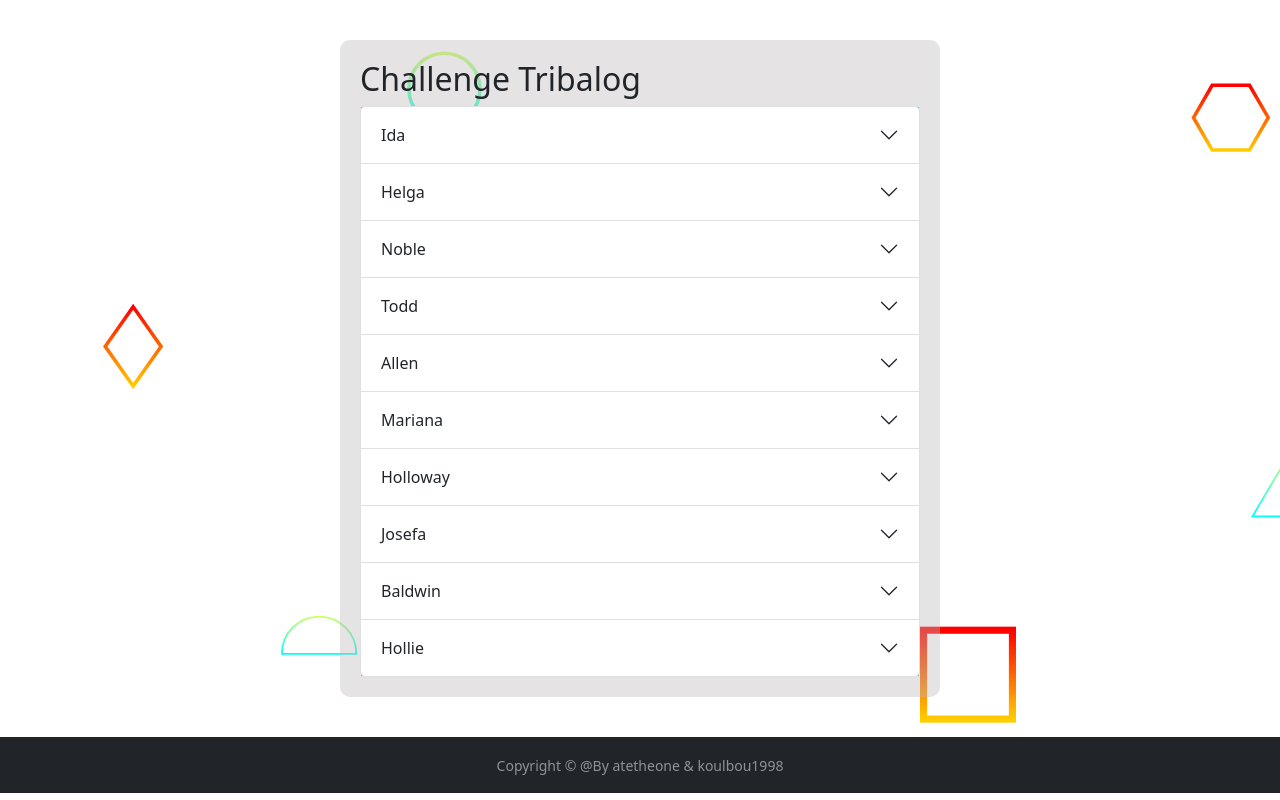
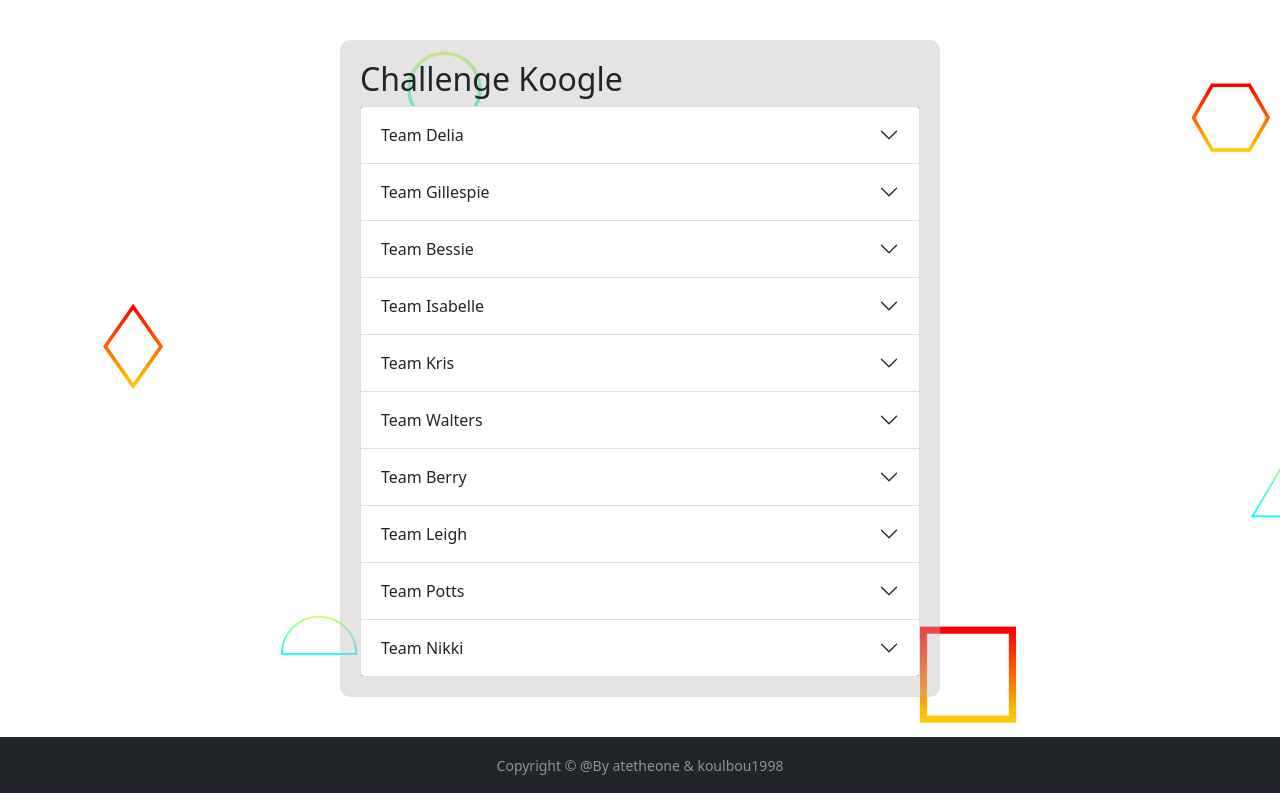
Before and after one commit to sekassel/douala2022, an Angular app in the folder sudoku-solved-log/sudoku-solved-log-ui/: page / in a window 1280 px wide. Built offline with nearby package versions, Linux system fonts and the light colour scheme.

Commit message:
progress bar

```diff
--- a/sudoku-solved-log/sudoku-solved-log-ui/src/app/app.module.ts
+++ b/sudoku-solved-log/sudoku-solved-log-ui/src/app/app.module.ts
@@ -6,6 +6,7 @@ import { AppComponent } from './app.component';
 import { SudokuLogComponent } from './components/sudoku-log/sudoku-log.component';
 import { TeamComponent } from './components/team/team.component';
 import { NgbModule } from '@ng-bootstrap/ng-bootstrap';
+import { CommonModule } from '@angular/common';
 
 @NgModule({
   declarations: [
@@ -16,7 +17,8 @@ import { NgbModule } from '@ng-bootstrap/ng-bootstrap';
   imports: [
     BrowserModule,
     AppRoutingModule,
-    NgbModule
+    NgbModule,
+    CommonModule
   ],
   providers: [],
   bootstrap: [AppComponent]
--- a/sudoku-solved-log/sudoku-solved-log-ui/src/app/components/sudoku-log/sudoku-log.component.html
+++ b/sudoku-solved-log/sudoku-solved-log-ui/src/app/components/sudoku-log/sudoku-log.component.html
@@ -5,13 +5,16 @@
 
     <ngb-accordion class="teams" #acc="ngbAccordion" activeIds="config-panel-one">
         <ngb-panel
-            [title]="team.teamName"
+            [title]="'Team '+ team.teamName"
             [id]="team.teamName"
             *ngFor="let team of challengeStarter.teams; let i = index"
         >
             <ng-template ngbPanelContent>
                 <app-team
-
+                    [members]="team.members"
+                    [startDate]="team.startDate"
+                    [sudokus]="team.sudokus"
+                    [sudokuSolved]="team.solvedSudokus"
 
                 >
                 </app-team>
--- a/sudoku-solved-log/sudoku-solved-log-ui/src/app/components/sudoku-log/sudoku-log.component.ts
+++ b/sudoku-solved-log/sudoku-solved-log-ui/src/app/components/sudoku-log/sudoku-log.component.ts
@@ -11,71 +11,91 @@ export class SudokuLogComponent implements OnInit {
 
 
   challengeStarter = {
-    "challengeId": "a4deb59f-7b25-4077-b645-0c7636be408d",
-    "challengeName": "Tribalog",
+    "challengeId": "9a152c01-5805-4489-a8fb-a5ee45ba01af",
+    "challengeName": "Koogle",
     "teams": [
       {
         "id": 0,
-        "startDate": "2022-05-16T08:01",
-        "teamName": "Ida",
-        "solvedSudokus": 4
+        "startDate": "2022-05-12T01:27",
+        "teamName": "Delia",
+        "members": 5,
+        "solvedSudokus": 2,
+        "sudokus": 8
       },
       {
         "id": 1,
-        "startDate": "2022-05-13T08:22",
-        "teamName": "Helga",
-        "solvedSudokus": 1
+        "startDate": "2022-05-09T08:11",
+        "teamName": "Gillespie",
+        "members": 4,
+        "solvedSudokus": 6,
+        "sudokus": 8
       },
       {
         "id": 2,
-        "startDate": "2022-05-19T09:11",
-        "teamName": "Noble",
-        "solvedSudokus": 2
+        "startDate": "2022-05-13T12:10",
+        "teamName": "Bessie",
+        "members": 4,
+        "solvedSudokus": 0,
+        "sudokus": 8
       },
       {
         "id": 3,
-        "startDate": "2022-05-10T05:43",
-        "teamName": "Todd",
-        "solvedSudokus": 1
+        "startDate": "2022-05-30T02:19",
+        "teamName": "Isabelle",
+        "members": 5,
+        "solvedSudokus": 3,
+        "sudokus": 8
       },
       {
         "id": 4,
-        "startDate": "2022-05-21T01:06",
-        "teamName": "Allen",
-        "solvedSudokus": 2
+        "startDate": "2022-05-24T01:32",
+        "teamName": "Kris",
+        "members": 2,
+        "solvedSudokus": 0,
+        "sudokus": 8
       },
       {
         "id": 5,
-        "startDate": "2022-05-19T03:27",
-        "teamName": "Mariana",
-        "solvedSudokus": 2
+        "startDate": "2022-05-17T09:05",
+        "teamName": "Walters",
+        "members": 3,
+        "solvedSudokus": 5,
+        "sudokus": 8
       },
       {
         "id": 6,
-        "startDate": "2022-05-11T09:13",
-        "teamName": "Holloway",
-        "solvedSudokus": 8
+        "startDate": "2022-05-25T08:29",
+        "teamName": "Berry",
+        "members": 4,
+        "solvedSudokus": 5,
+        "sudokus": 8
       },
       {
         "id": 7,
-        "startDate": "2022-05-16T12:09",
-        "teamName": "Josefa",
-        "solvedSudokus": 2
+        "startDate": "2022-05-19T03:10",
+        "teamName": "Leigh",
+        "members": 3,
+        "solvedSudokus": 7,
+        "sudokus": 8
       },
       {
         "id": 8,
-        "startDate": "2022-05-13T08:13",
-        "teamName": "Baldwin",
-        "solvedSudokus": 2
+        "startDate": "2022-05-14T01:03",
+        "teamName": "Potts",
+        "members": 5,
+        "solvedSudokus": 1,
+        "sudokus": 8
       },
       {
         "id": 9,
-        "startDate": "2022-05-16T03:56",
-        "teamName": "Hollie",
-        "solvedSudokus": 7
+        "startDate": "2022-05-15T07:42",
+        "teamName": "Nikki",
+        "members": 5,
+        "solvedSudokus": 1,
+        "sudokus": 8
       }
     ]
-  };
+  }
 
 
   constructor(config: NgbAccordionConfig) {
--- a/sudoku-solved-log/sudoku-solved-log-ui/src/app/components/team/team.component.html
+++ b/sudoku-solved-log/sudoku-solved-log-ui/src/app/components/team/team.component.html
@@ -1,8 +1,20 @@
-<div>
-    Anim pariatur cliche reprehenderit, enim eiusmod high life accusamus terry richardson ad squid. 3 wolf moon officia
-    aute, non cupidatat skateboard dolor brunch. Food truck quinoa nesciunt laborum eiusmod. Brunch 3 wolf moon tempor,
-    sunt aliqua put a bird on it squid single-origin coffee nulla assumenda shoreditch et. Nihil anim keffiyeh helvetica,
-    craft beer labore wes anderson cred nesciunt sapiente ea proident. Ad vegan excepteur butcher vice lomo. Leggings
-    occaecat craft beer farm-to-table, raw denim aesthetic synth nesciunt you probably haven't heard of them accusamus
-    labore sustainable VHS.
+<div class="card p-3 mb-2">
+    <div class="d-flex justify-content-between">
+        <div class="d-flex flex-row align-items-center">
+            <div class="icon"> <i class="bx bxl-mailchimp"></i> </div>
+            <div class="ms-2 c-details">
+                <h6 class="mb-0">Start date:</h6> <span>{{ startDate }}</span>
+            </div>
+        </div>
+        <div class="badge"> <span>Design</span> </div>
+    </div>
+    <div class="mt-5">
+        <h3 class="heading">Number of members<br>{{ members }}</h3>
+        <div class="mt-5">
+            <div class="progress">
+                <div class="progress-bar" role="progressbar" [ngStyle]="{'width':  (sudokuSolved / sudokus) * 100 + '%' }"  ></div>
+            </div>
+            <div class="mt-3"> <span class="text1">{{ sudokuSolved}} solved <span class="text2">of {{ sudokus }}</span></span> </div>
+        </div>
+    </div>
 </div>
--- a/sudoku-solved-log/sudoku-solved-log-ui/src/app/components/team/team.component.ts
+++ b/sudoku-solved-log/sudoku-solved-log-ui/src/app/components/team/team.component.ts
@@ -1,4 +1,4 @@
-import { Component, OnInit } from '@angular/core';
+import { Component, Input, OnInit } from '@angular/core';
 
 @Component({
   selector: 'app-team',
@@ -7,7 +7,27 @@ import { Component, OnInit } from '@angular/core';
 })
 export class TeamComponent implements OnInit {
 
-  constructor() { }
+  @Input()
+  teamName!: string;
+
+  @Input()
+  startDate!: string;
+
+  @Input()
+  sudokuSolved!: number;
+
+  @Input()
+  sudokus!: number;
+
+  @Input()
+  members!: number;
+
+  percent!: number;
+
+
+  constructor() {
+    this.percent = (this.sudokuSolved / this.sudokus) * 100;
+   }
 
   ngOnInit(): void {
   }
```
